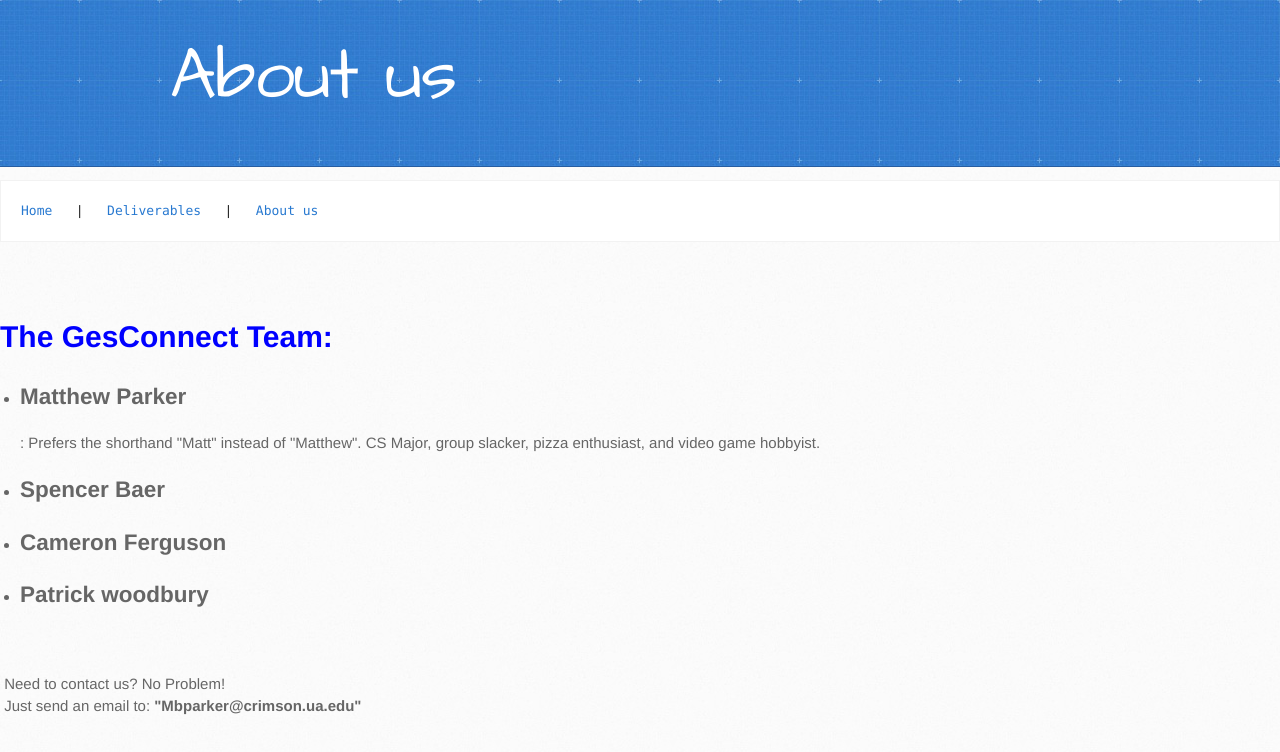
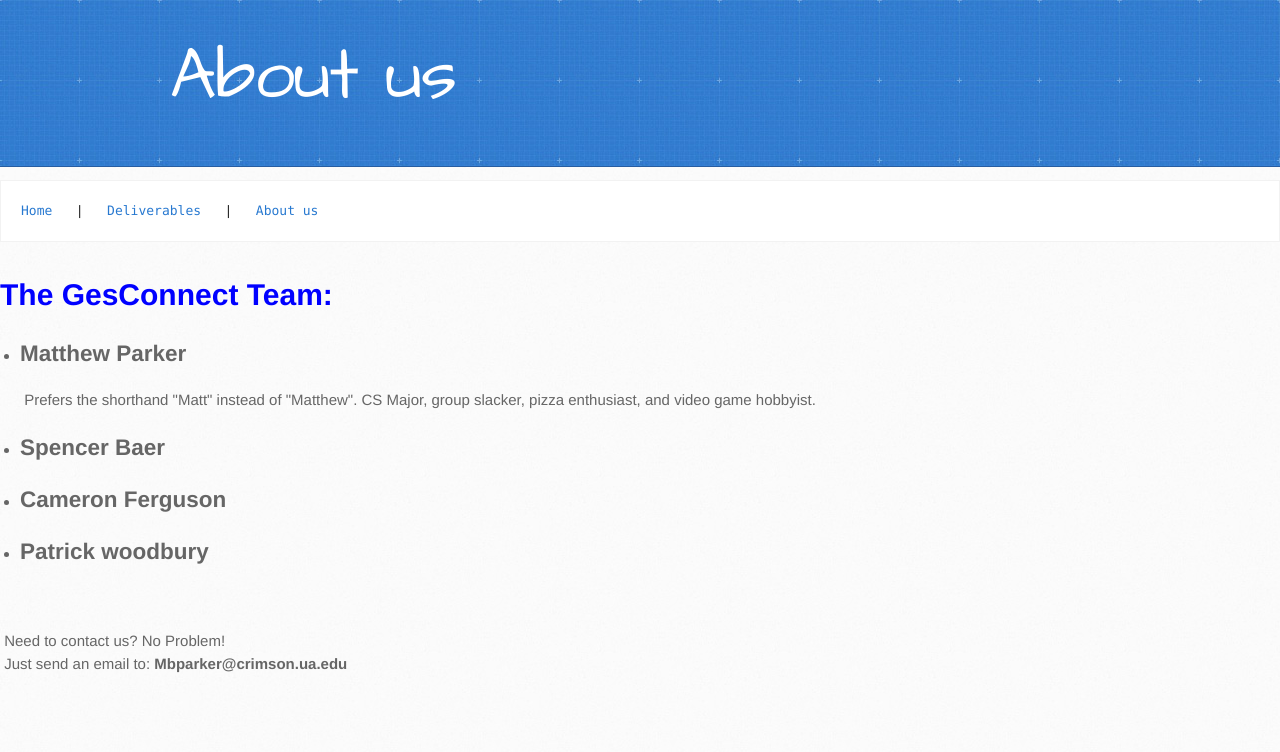
Before and after one commit to Mbparkerbama/GesConnect, a plain HTML site: page aboutus.html in a window 1280 px wide. Drawn offline with Linux system fonts and the light colour scheme.

Commit message:
Update aboutus.html

```diff
--- a/aboutus.html
+++ b/aboutus.html
@@ -27,9 +27,9 @@
 href="http://mbparkerbama.github.io/gesconnect/deliverables.html">Deliverables</a>   |   <a
 href="http://mbparkerbama.github.io/gesconnect/aboutus.html">About us</a></pre>
 
-&nbsp;<h1 style="color:blue;">The GesConnect Team:</h1>
+<h1 style="color:blue;">  The GesConnect Team:</h1>
   <ul>
-    <li><h2>Matthew Parker</h2>: Prefers the shorthand "Matt" instead of "Matthew". CS Major, group slacker, pizza enthusiast, and video game hobbyist.</li>
+    <li><h2>Matthew Parker</h2>&nbsp;Prefers the shorthand "Matt" instead of "Matthew". CS Major, group slacker, pizza enthusiast, and video game hobbyist.</li>
     <li><h2>Spencer Baer</h2></li>
     <li><h2>Cameron Ferguson</h2></li>
     <li><h2>Patrick woodbury</h2></li>
@@ -38,6 +38,6 @@ href="http://mbparkerbama.github.io/gesconnect/aboutus.html">About us</a></pre>
 
   &nbsp;Need to contact us? No Problem!
   <br>
-  &nbsp;Just send an email to: <b>"Mbparker@crimson.ua.edu"</b>
+  &nbsp;Just send an email to: <b>Mbparker@crimson.ua.edu</b>
   </body>
 </html>
```
